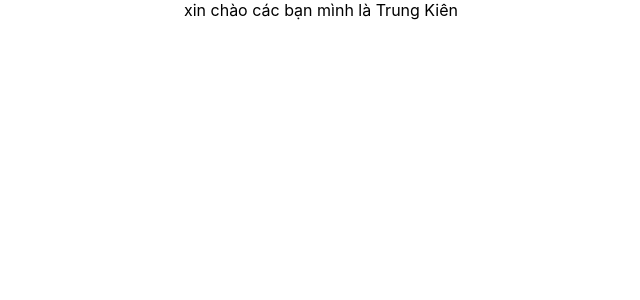
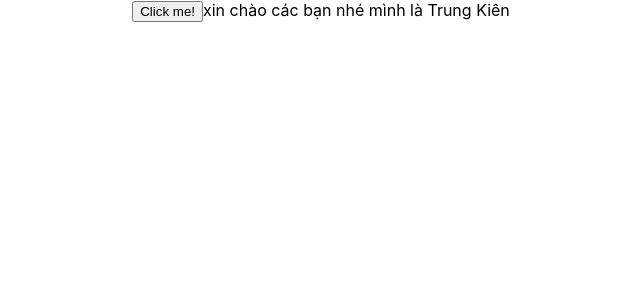
Before and after one commit to trungkien0166/Tiktok-ui, a React (Create React App) app: page / in a window 1280 px wide. Shown: the top 300 px of the page, without its empty margins (319-959 px from the left). Built offline with nearby package versions, Linux system fonts and the light colour scheme.

Commit message:
Cài đặt babel-plugin-module-resolver

```diff
--- /dev/null
+++ b/config-overrides.js
@@ -0,0 +1,5 @@
+const { override, useBabelRc } = require("customize-cra");
+
+module.exports = override(
+    useBabelRc()
+);
--- a/src/App.js
+++ b/src/App.js
@@ -1,9 +1,10 @@
 import './App.css';
 import Content from './Content';
-
+import Button from '~/components/Button';
 function App() {
   return (
     <div className="App">
+      <Button />
       <Content />   mình là Trung Kiên
     </div>
   );
--- a/src/Content.js
+++ b/src/Content.js
@@ -3,7 +3,7 @@ import React from 'react';
 export default function Content() {
     return (
         <>
-            xin chào các bạn
+            xin chào các bạn nhé
         </>
     );
 }
--- /dev/null
+++ b/src/components/Button/index.js
@@ -0,0 +1,5 @@
+import myAlert from "~/myAlert";
+function Button() {
+    return (<button onClick={myAlert}>Click me!</button>)
+}
+export default Button;
--- a/src/index.js
+++ b/src/index.js
@@ -10,7 +10,6 @@ root.render(
     <App />
   </React.StrictMode>
 );
-
 // If you want to start measuring performance in your app, pass a function
 // to log results (for example: reportWebVitals(console.log))
 // or send to an analytics endpoint. Learn more: https://bit.ly/CRA-vitals
--- /dev/null
+++ b/src/myAlert.js
@@ -0,0 +1,4 @@
+const myAlert = () => {
+    alert('Say hi !')
+}
+export default myAlert;
```
Also changed, not shown: jsconfig.json (added, +8 -0 lines), package.json (+9 -4 lines), .babelrc (added), 1 other file (tests, documents, lock files or other folders).
